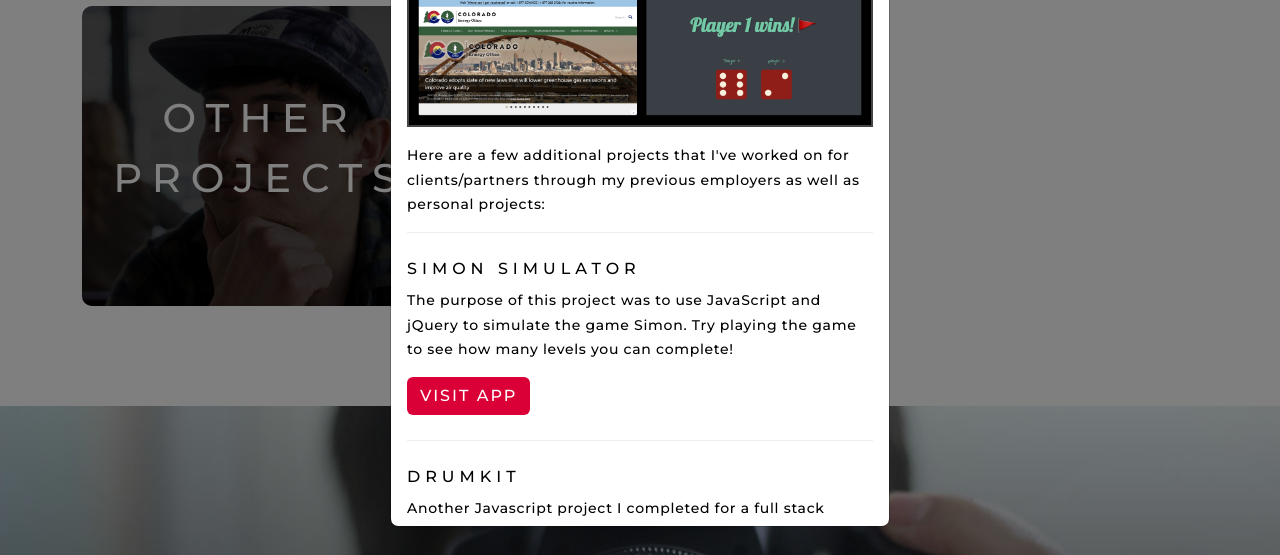
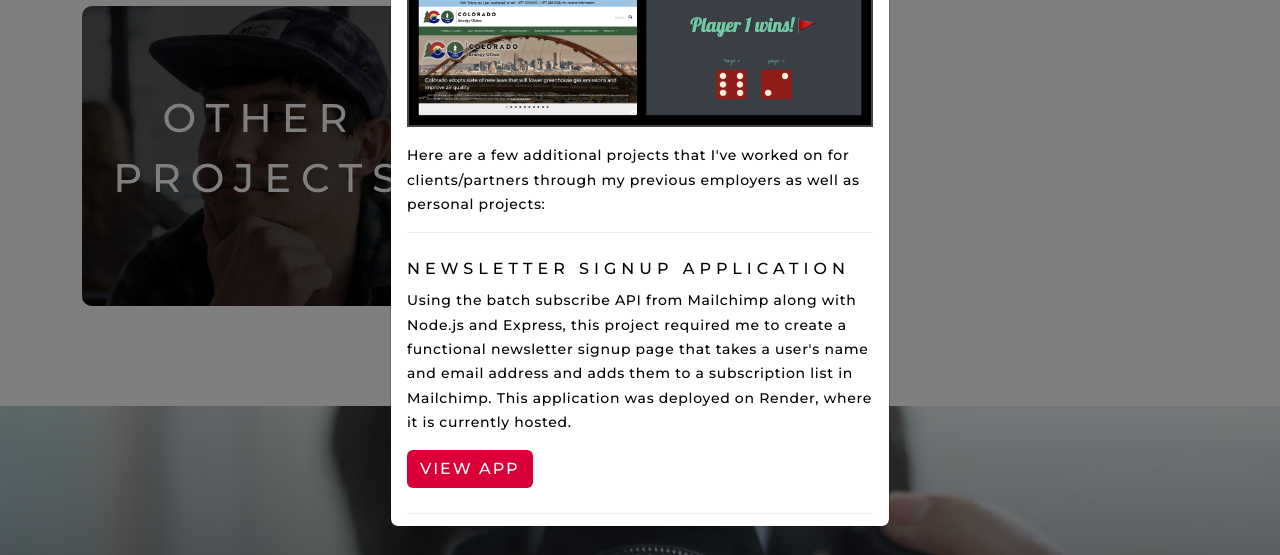
Before and after one commit to rychu303/rychu303.github.io, a plain HTML site: page index.html in a window 1280 px wide. Both pictures are taken after a click on the link "OTHER PROJECTS". Shown: the part 2126-2681 px from the top of the page. Drawn offline with nearby package versions, Linux system fonts and the light colour scheme.

Commit message:
Update Other Projects modal with link to newsletter signup page and description of the project.

```diff
--- a/index.html
+++ b/index.html
@@ -341,6 +341,14 @@
 
               <ul class='projects-list'>
                 <li class='projects-list-item'>
+                  <h6>Newsletter Signup Application</h6>
+                  <p>
+                    Using the batch subscribe API from Mailchimp along with Node.js and Express, this project required me to create a functional newsletter signup page that takes
+                    a user's name and email address and adds them to a subscription list in Mailchimp. This application was deployed on Render, where it is currently hosted.
+                  </p>
+                  <a type="button" class="btn primary-btn projects-list-btn" href="https://newsletter-signup-1wq5.onrender.com" target="_blank">View App</a>
+                </li>
+                <li class='projects-list-item'>
                   <h6>Simon Simulator</h6>
                   <p>The purpose of this project was to use JavaScript and jQuery to simulate the game Simon. Try playing the game to see how many levels you can complete!</p>
                   <a type="button" class="btn primary-btn projects-list-btn" href="Simon Game/index.html" target="_blank">Visit App</a>
```
